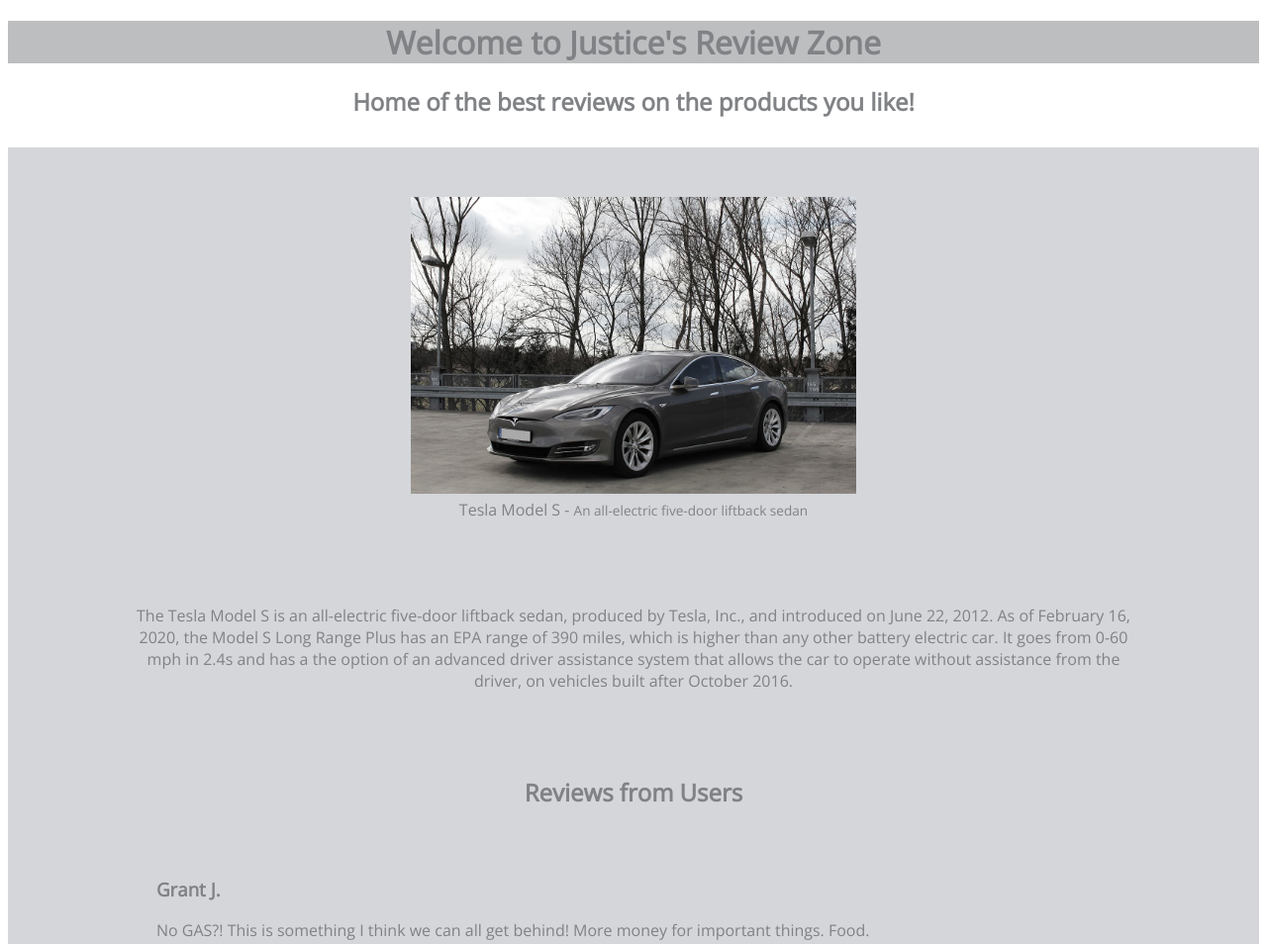
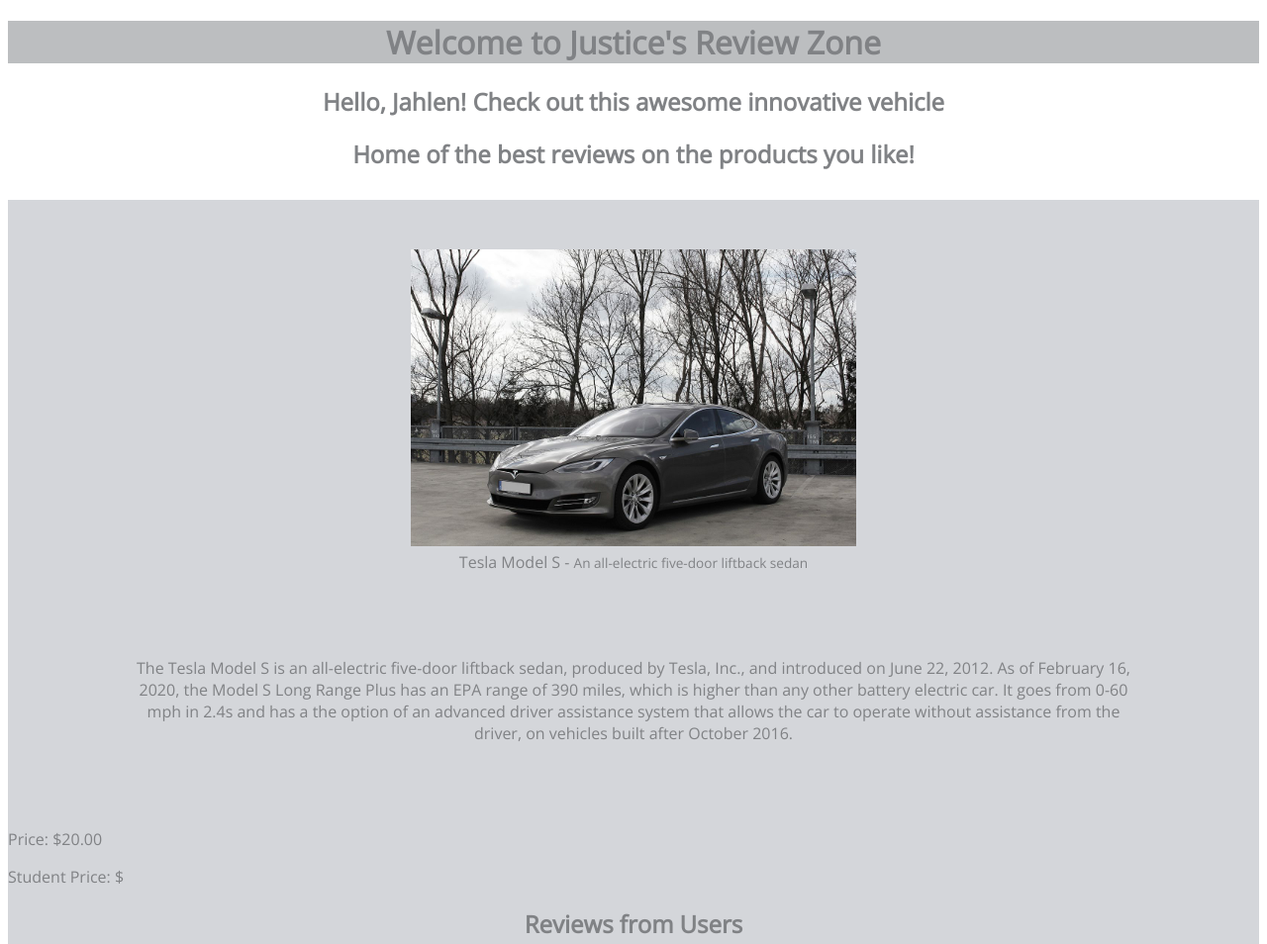
Before and after one commit to itdev160-sp2020/Justice-Grant, a plain HTML site: page activity-4/index.html in a window 1280 px wide. Shown: the top 954 px of the page at 99% size. Drawn offline with nearby package versions, Linux system fonts and the light colour scheme.

Commit message:
Completed Activity 4

```diff
--- a/activity-4/index.html
+++ b/activity-4/index.html
@@ -10,6 +10,7 @@
 <body>
     <header>
         <h1>Welcome to Justice's Review Zone</h1>
+        <h2 id="greeting"></h2>
         <h2 class="h2uwu">Home of the best reviews on the products you like!</h2>
     </header>
     <main>
@@ -25,6 +26,8 @@
             other battery electric car. It goes from 0-60 mph in 2.4s and has a the option of an advanced driver
             assistance system that allows the car to operate without assistance from the driver, on vehicles built after October 2016.
         </p>
+        <p>Price: $<span id="price"></span></p>
+        <p>Student Price: $<span id="student-price"></span></p>
 
         <h2>Reviews from Users</h2>
             <div class="userReview">
@@ -45,5 +48,6 @@
     <footer>
         made with love from J.
     </footer>
+    <script src="js/scripts.js"></script>
 </body>
 </html>
--- /dev/null
+++ b/activity-4/js/scripts.js
@@ -0,0 +1,17 @@
+// welcome message
+var user = 'Jahlen';
+var salutation = 'Hello,  ';
+var greeting = salutation + user + '! Check out this awesome innovative vehicle';
+var greetingEl = document.getElementById('greeting');
+
+greetingEl.textContent = greeting;
+
+// product price
+var price = 20,
+    studentDiscount = .10,
+    studentPrice = price - (price * studentDiscount),
+    priceEl = document.getElementById('price'),
+    studentPriceEl = document.getElementById('student-price');
+
+priceEl.textContent = price.toFixed(2);
+studentPrice.textContent = studentPrice.toFixed(2);
```
Also changed, not shown: index.html (+2 -0 lines).
